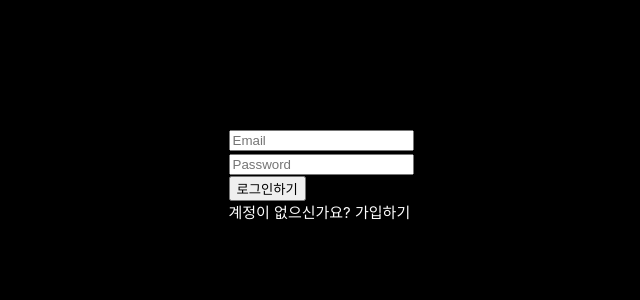
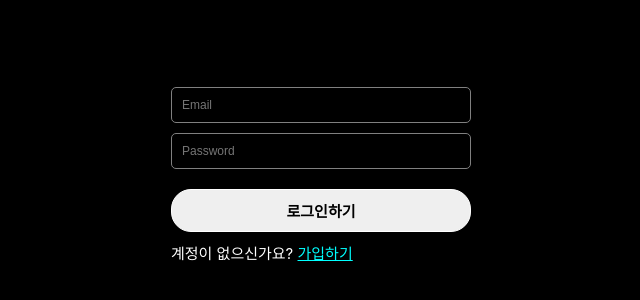
Before and after one commit to mysunshinedying/clone-x-frontend, a Vue app: page / in a window 1280 px wide. Shown: the part 224-524 px from the top of the page, without its empty margins (319-959 px from the left). Built offline with nearby package versions, Linux system fonts and the light colour scheme.

Commit message:
#3 Featuring UI/UX

```diff
--- a/src/App.vue
+++ b/src/App.vue
@@ -7,9 +7,10 @@
 <!-- Options API -->
 <script>
 import LoginPage from "@/views/LoginPage.vue";
+
 export default {
   name: 'App',
-  components: { LoginPage }
+  components: {LoginPage}
 }
 </script>
 
@@ -27,7 +28,7 @@
 }
 
 .container {
-    height:100vh;
+  height: 100vh;
   display: flex;
   flex-direction: column;
   justify-content: center;
--- a/src/components/InputField.vue
+++ b/src/components/InputField.vue
@@ -17,11 +17,26 @@
 </script>
 
 <template>
-  <div>
-    <input :type="type" :placeholder="placeholder" :value="modelValue" @input="updateValue"/>
+  <div class="container">
+    <input class="input-form" :type="type" :placeholder="placeholder" :value="modelValue" @input="updateValue"/>
   </div>
 </template>
 
 <style scoped>
+.container {
+  height: fit-content;
+  width: 300px;
+}
 
+.input-form {
+  box-sizing: border-box;
+  width: 100%;
+  padding: 10px;
+  border-radius: 5px;
+  border: 1px solid gray;
+  background-color: #000;
+  margin-bottom: 10px;
+  font-size: 12px;
+  color: gray;
+}
 </style>
--- a/src/views/LoginPage.vue
+++ b/src/views/LoginPage.vue
@@ -3,7 +3,7 @@
 
 export default {
   name: "LoginPage",
-  components: { InputField },
+  components: {InputField},
   data() {
     return {
       email: '',
@@ -33,14 +33,29 @@
         :placeholder="'Password'"
         :modelValue="password"/>
 
-    <button @click="login">로그인하기</button>
+    <button class="login-button" @click="login">로그인하기</button>
     <div>
       계정이 없으신가요?
-      <span>가입하기</span>
+      <span class="signup-button">가입하기</span>
     </div>
   </div>
 </template>
 
 <style scoped>
+.login-button {
+  border-radius: 20px;
+  border: 1px solid #fff;
+  font-size: 15px;
+  font-weight: bold;
+  margin: 10px 0;
+  padding: 10px;
+  width: 100%;
+  cursor: pointer;
+}
 
+.signup-button {
+  color: aqua;
+  cursor: pointer;
+  text-decoration: underline;
+}
 </style>
```
Lines whose indentation alone changed are shown as unchanged.
